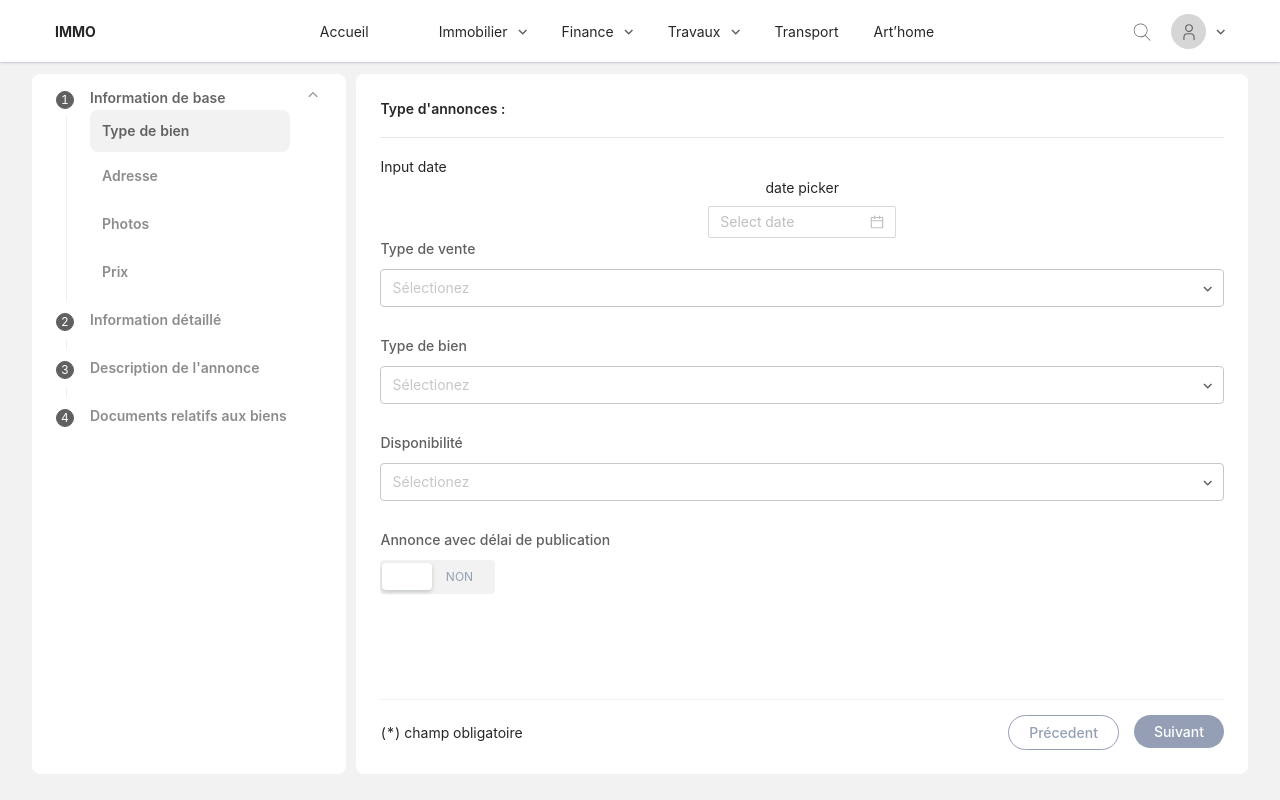
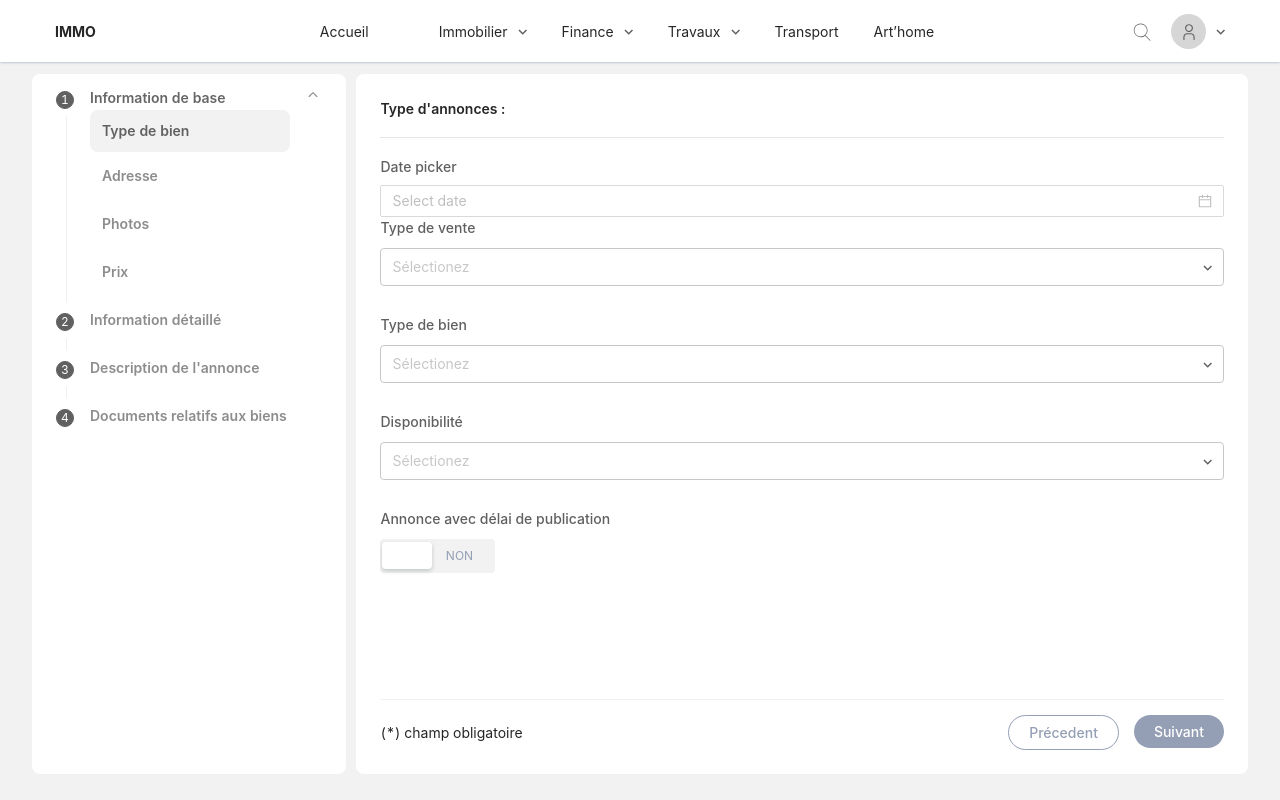
Before and after one commit to marion586/front-office-invest, a Vue app: page /ajouter in a window 1280 px wide. Built offline with nearby package versions, Linux system fonts and the light colour scheme.

Commit message:
Input date => OK

```diff
--- a/src/components/Common/InputDate/InputDate.vue
+++ b/src/components/Common/InputDate/InputDate.vue
@@ -1,25 +1,53 @@
 <script lang="ts" setup>
 import { DatePicker, Space } from "ant-design-vue";
+import { ref, watch } from "vue";
+
+const date = ref();
+const emit = defineEmits(["handleChange"])
+
+
+watch(() => date.value, (first, second) => {
+      console.log("First\n", first);
+      console.log("Second\n", second);
+})
+
+function changeDate(date){
+      emit('handleChange', date.$d);
+}
 
 </script>
 
 <template>
-      <h3>Input date</h3>
       <Space class="date__space">
-            <label for="">date picker</label>
+            <label for="" class="date__label">Date picker</label>
             <DatePicker
+                  format="DD-MM-YYYY"
                   class="date__item"
+                  v-model="date"
+                  @change="changeDate"
             />
       </Space>
 </template>
 
 <style lang="scss" scoped>
+      .ant-space-align-center{
+            align-items: initial;
+      }
+      .ant-picker:hover, .ant-picker-focused{
+            border-color : "red"
+      }
       .date{
             &__space {
-                  @apply w-[100%] flex flex-col;
+                  @apply w-[100%] flex flex-col flex-1;
             }
             &__item{
-                  @apply flex-1 ;
+                  @apply flex flex-1;
+            }
+            &__label{
+                  font-size: 14px;
+                  font-weight: 500;
+                  color: var(--color-gray-icon);
+                  display: block;
             }
       }
 </style>
--- a/src/pages/addProduct/components/PropertyType/PropertyType.vue
+++ b/src/pages/addProduct/components/PropertyType/PropertyType.vue
@@ -15,6 +15,10 @@
         emit('onNext');
     }
 
+    function handleChangeDate(date){
+        console.log("date : ", date);
+    }
+
 </script>
 
 <template>
@@ -22,7 +26,11 @@
         <div class="info__body">
             <p class="info__title">Type d'annonces :</p>
             <hr class="info__divider" />
-            <InputDate />
+
+            <InputDate
+                @handleChange="handleChangeDate"
+            />
+
             <div class="info__input-container">
                 <div class="info__input-item" v-for="item in element">
                     <SelectInput
```
Also changed, not shown: src/components/Common/Common-list.md (+5 -0 lines), 2 other files (tests, documents, lock files or other folders).
